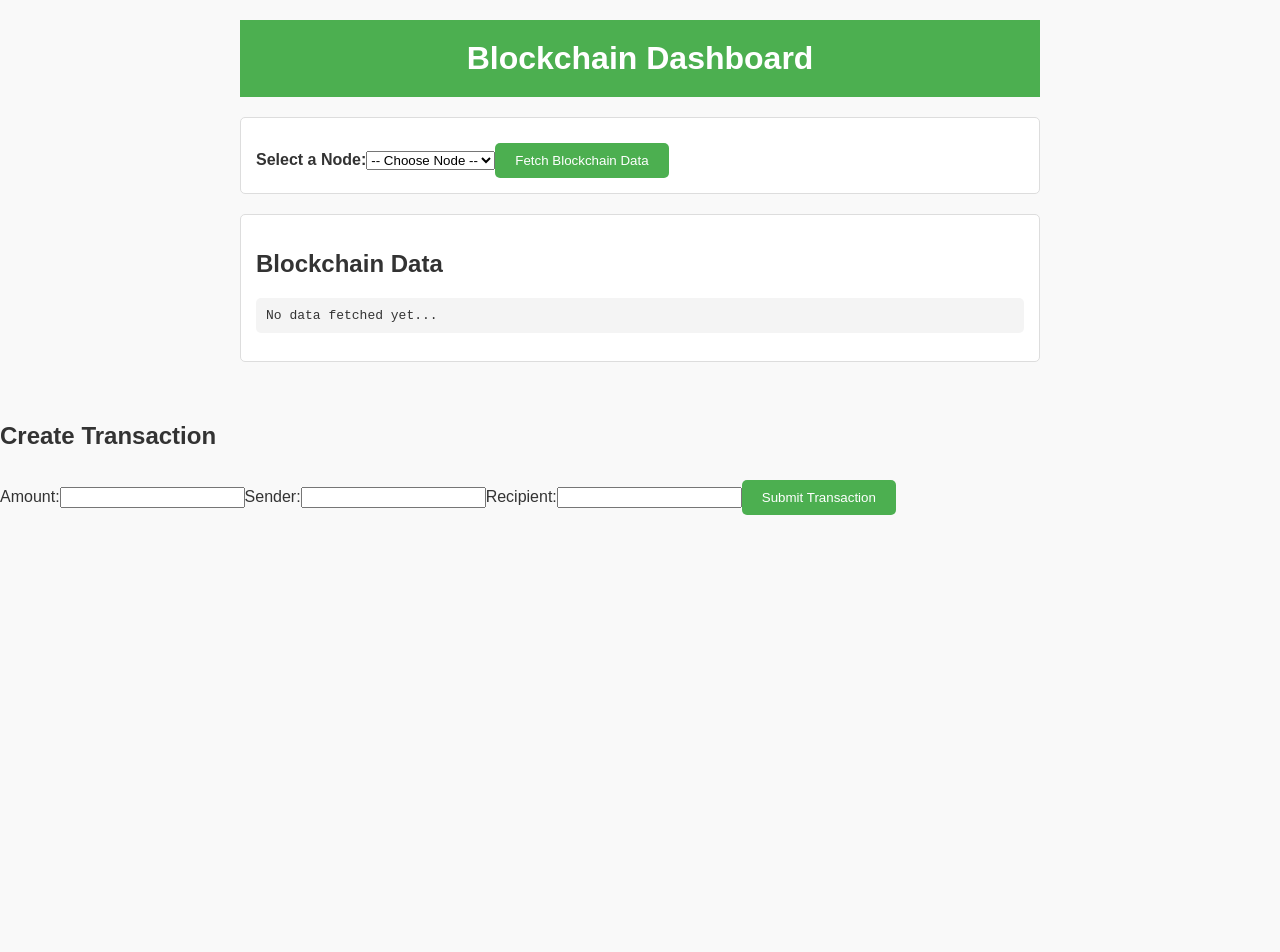
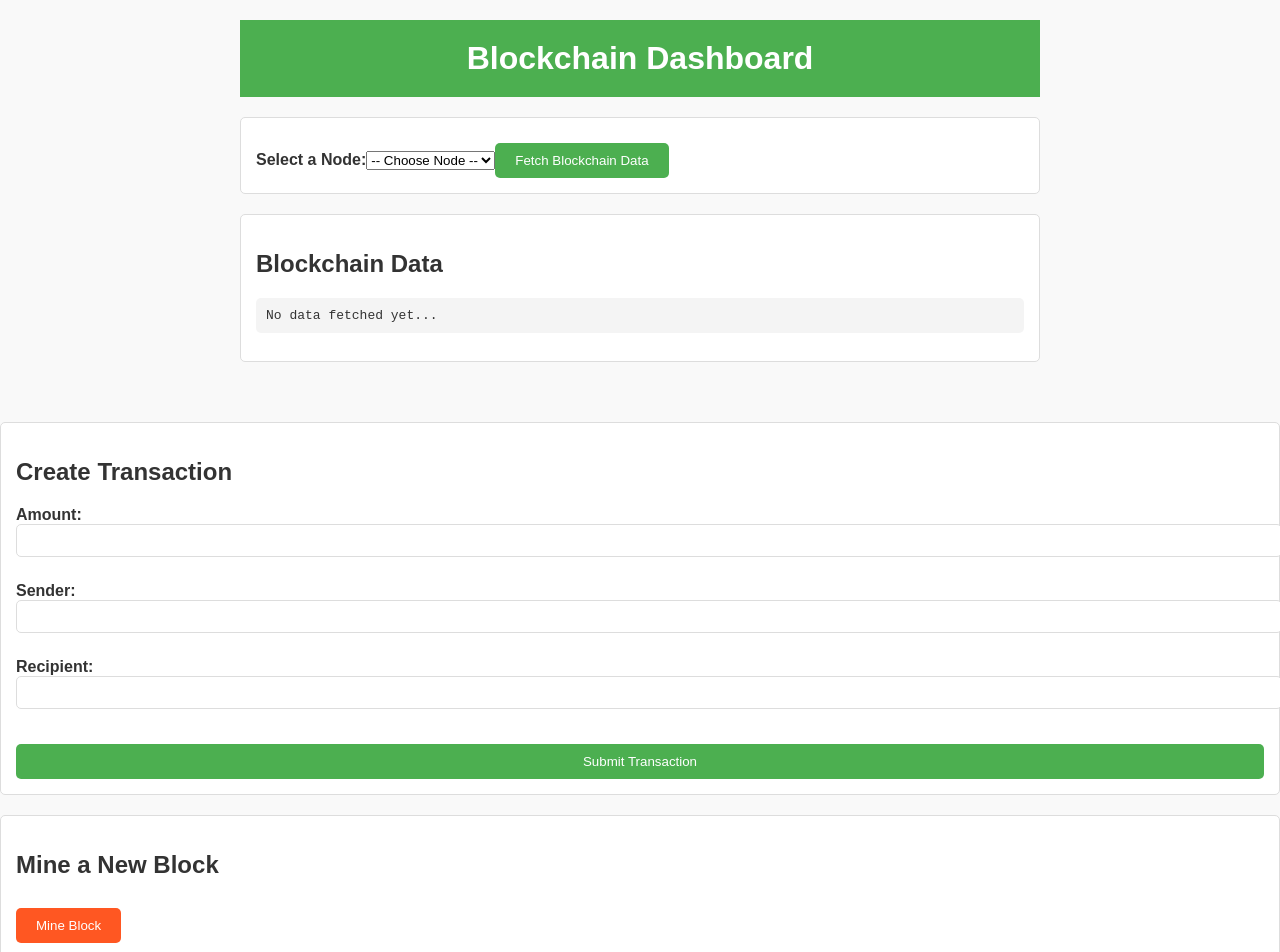
Before and after one commit to Ojie20/Blockchain-interface, a React (Create React App) app in the folder blockchain-ui/: page / in a window 1280 px wide. Shown: the top 952 px of the page. Before the commit the page ends 800 px from the top, so only its background shows below. Built offline with nearby package versions, Linux system fonts and the light colour scheme.

Commit message:
Added mining button and functions to page along with stying additions

```diff
--- a/blockchain-ui/src/App.css
+++ b/blockchain-ui/src/App.css
@@ -63,3 +63,52 @@ pre {
   border-radius: 5px;
   overflow-x: auto;
 }
+
+.transaction-form, .mine-block {
+  margin: 20px 0;
+  padding: 15px;
+  background: #ffffff;
+  border: 1px solid #ddd;
+  border-radius: 5px;
+}
+
+.transaction-form label {
+  display: block;
+  margin-bottom: 10px;
+  font-weight: bold;
+}
+
+.transaction-form input {
+  width: 100%;
+  padding: 8px;
+  margin-bottom: 15px;
+  border: 1px solid #ddd;
+  border-radius: 5px;
+}
+
+.transaction-form button {
+  width: 100%;
+  padding: 10px;
+  background-color: #4CAF50;
+  color: white;
+  border: none;
+  border-radius: 5px;
+  cursor: pointer;
+}
+
+.transaction-form button:hover {
+  background-color: #45a049;
+}
+
+.mine-block button {
+  padding: 10px 20px;
+  background-color: #FF5722;
+  color: white;
+  border: none;
+  border-radius: 5px;
+  cursor: pointer;
+}
+
+.mine-block button:hover {
+  background-color: #E64A19;
+}
--- a/blockchain-ui/src/App.js
+++ b/blockchain-ui/src/App.js
@@ -70,6 +70,23 @@ const App = () => {
     }
   };
 
+  const mineBlock = async () => {
+    if (!nodeToUse) {
+      alert("Please select a node!");
+      return;
+    }
+
+    try {
+      const response = await fetch(`${nodeToUse}/mine`);
+      const data = await response.json();
+      setBlockchainData(JSON.stringify(data.block, null, 2));
+      alert(data.note);
+    } catch (error) {
+      console.error("Error mining block:", error);
+      alert("Failed to mine block. Please try again.");
+    }
+  };
+
   return (
     <>
       <div className="container">
@@ -137,6 +154,10 @@ const App = () => {
         </form>
         {transactionStatus && <p>{transactionStatus}</p>}
       </section>
+      <section className="mine-block">
+        <h2>Mine a New Block</h2>
+        <button onClick={mineBlock}>Mine Block</button>
+      </section>
     </>
   );
 };
```
